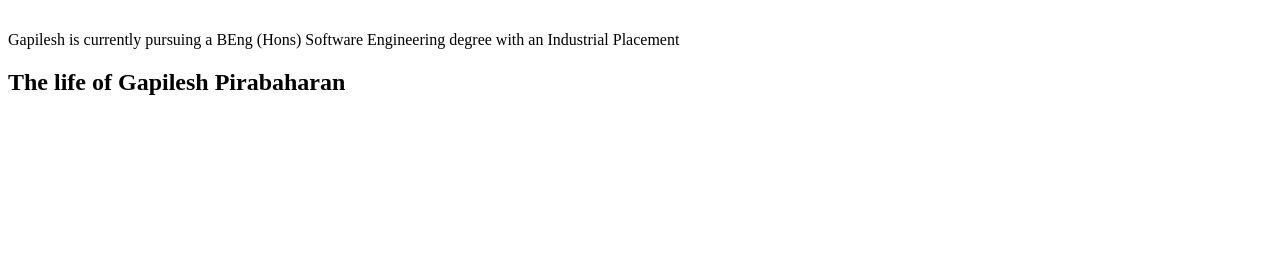
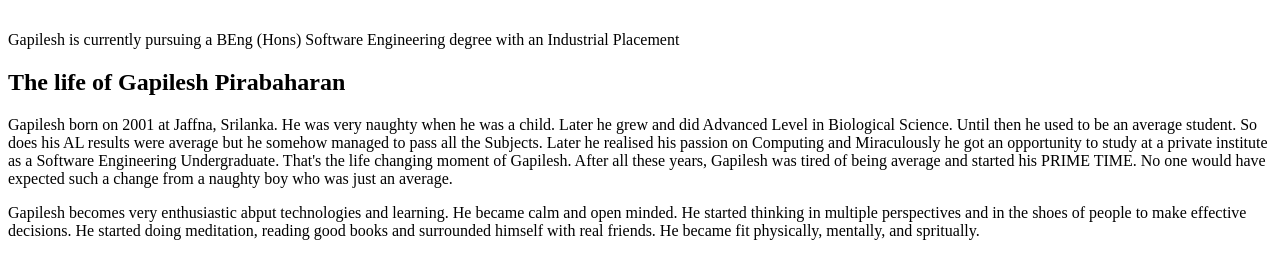
Before and after one commit to Gapilesh/Tribute_Page_FCC, a plain HTML site: page index.html in a window 1280 px wide. Shown: the part 101-380 px from the top of the page. Drawn offline with Linux system fonts and the light colour scheme.

Commit message:
Paragraph

```diff
--- a/index.html
+++ b/index.html
@@ -11,6 +11,17 @@
         <figcaption id="img-caption">Gapilesh is currently pursuing a BEng (Hons) Software Engineering degree with an Industrial Placement </figcaption>
       </div>
       <h2 id="tribute-info">The life of Gapilesh Pirabaharan</h2>
+      <p>Gapilesh born on 2001 at Jaffna, Srilanka. He was very naughty when he was a child.
+        Later he grew and did Advanced Level in Biological Science. Until then he used to be an average student.
+        So does his AL results were average but he somehow managed to pass all the Subjects.
+        Later he realised his passion on Computing and Miraculously he got an opportunity to study at a
+        private institute as a Software Engineering Undergraduate. That's the life changing moment of Gapilesh.
+        After all these years, Gapilesh was tired of being average and started his PRIME TIME. No one would have
+        expected such a change from a naughty boy who was just an average.</p>
+      <p> Gapilesh becomes very enthusiastic abput technologies and learning. He became calm and open minded.
+        He started thinking in multiple perspectives and in the shoes of people to make effective decisions.
+        He started doing meditation, reading good books and surrounded himself with real friends. He became fit
+        physically, mentally, and spritually.</p>
     </main>
   </body>
 </html>
```
